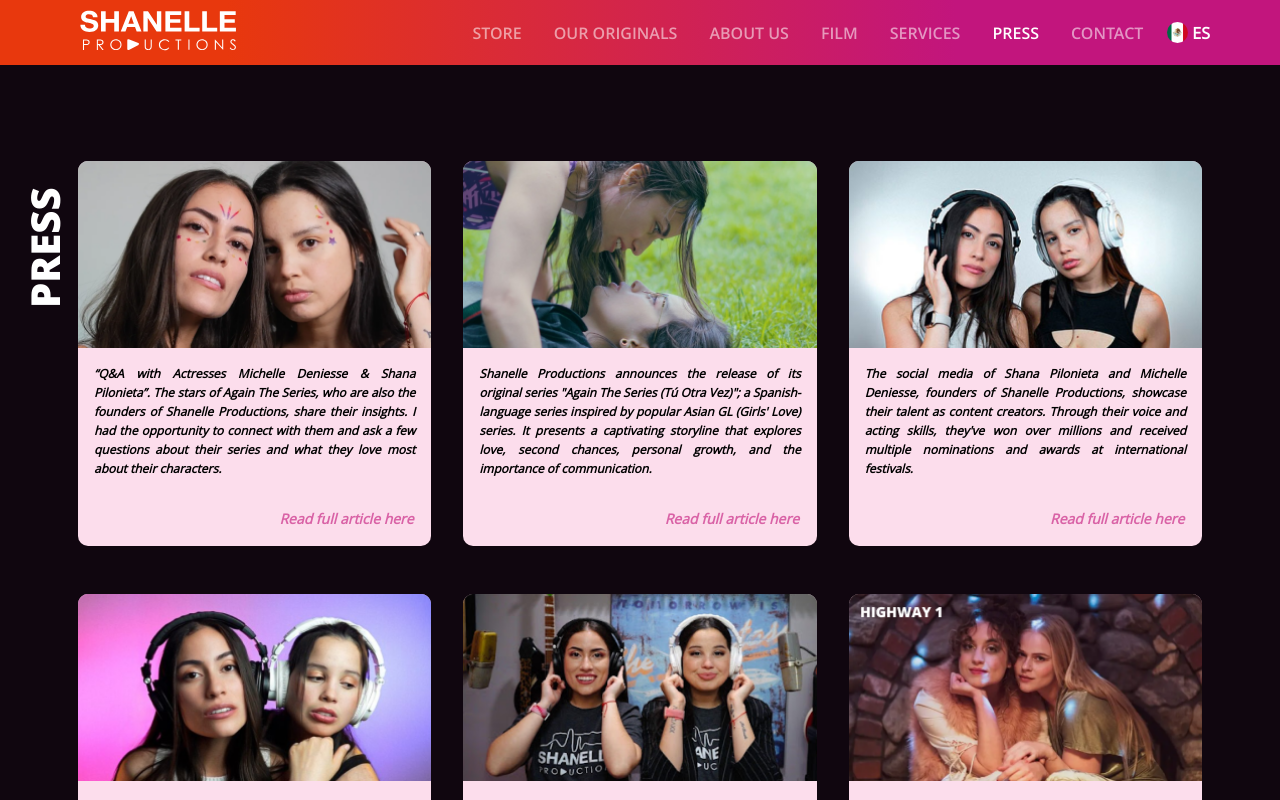
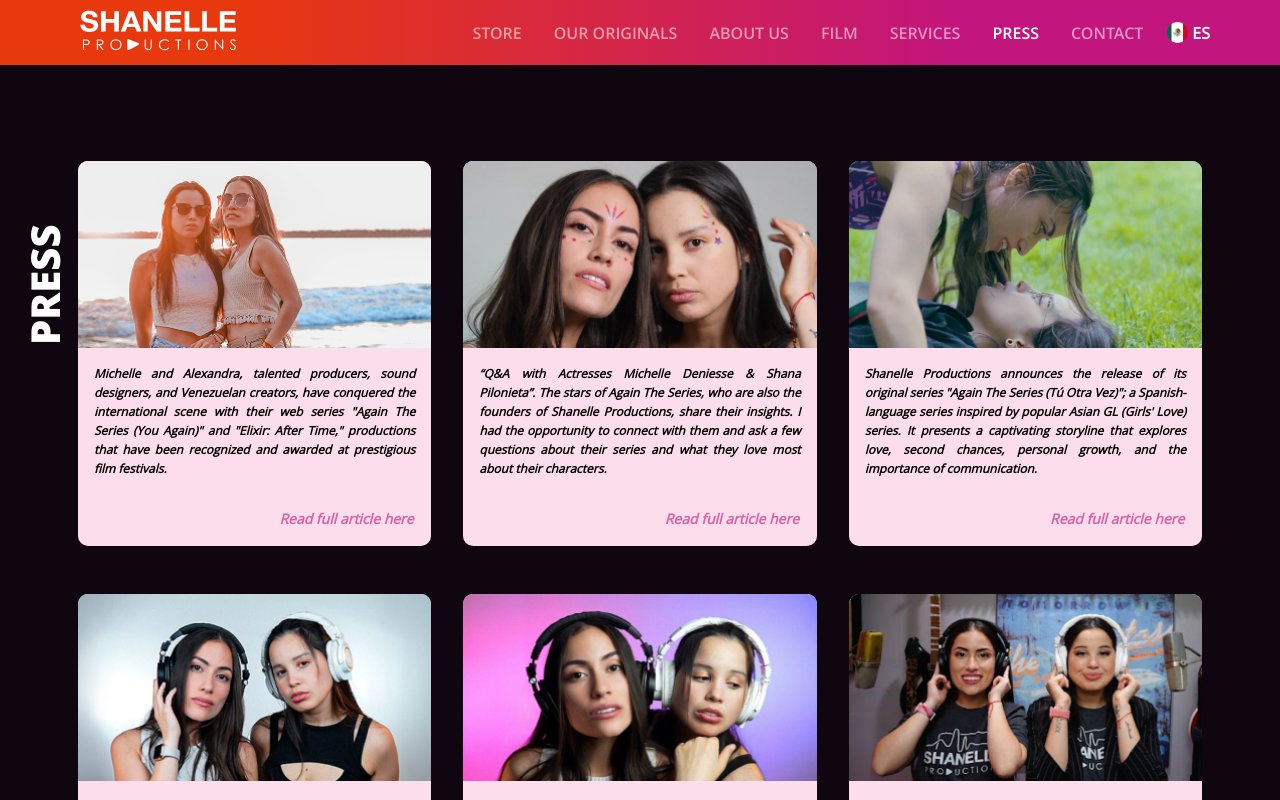
Before and after one commit to pmsg21/Website_Shanelle_Productions, a React (Vite) app: page /press in a window 1280 px wide. Shown: the top 800 px of the page. Built offline with nearby package versions, Linux system fonts and the light colour scheme.

Commit message:
Modificado datos de prensa y de originales

```diff
--- a/src/data/our-originals.ts
+++ b/src/data/our-originals.ts
@@ -64,7 +64,7 @@
     logoAlt: "Elixir: After Time - Logo",
     trailerLink:
       "https://www.youtube.com/embed/b-HUg02nleE?si=azOBH5XJeS46CUA2",
-    views: "2.4MM",
+    views: "3MM",
     watchLink:
       "https://www.youtube.com/playlist?list=PL-NkjSbA8EyHNSYsJSe5tfbeTSFY6wzl4",
   },
@@ -91,7 +91,7 @@
     logoAlt: "Again The Series - Logo",
     trailerLink:
       "https://www.youtube.com/embed/gJe__OJysHA?si=T76pYu4banQclQr-",
-    views: "3.2MM",
+    views: "4.6MM",
     watchLink:
       "https://www.youtube.com/playlist?list=PL-NkjSbA8EyGC95d-3Fig6ULjNpHfohVO",
   },
@@ -122,14 +122,14 @@
       {
         animationDelay: "animate__delay-1-5s",
         followers: {
-          en: "+ 108K followers",
-          es: "+ 108K seguidores",
+          en: "+ 109K followers",
+          es: "+ 109K seguidores",
         },
         icon: TikTok,
         id: 1,
         likesAndViews: {
-          en: "+ 2.8MM likes",
-          es: "+ 2.8MM me gusta",
+          en: "+ 2.9MM likes",
+          es: "+ 2.9MM me gusta",
         },
         link: "https://www.tiktok.com/@shanelleprod",
         title: "Tiktok",
@@ -137,14 +137,14 @@
       {
         animationDelay: "animate__delay-2s",
         followers: {
-          en: "+ 95K followers",
-          es: "+ 95K seguidores",
+          en: "+ 97K followers",
+          es: "+ 97K seguidores",
         },
         icon: Youtube,
         id: 2,
         likesAndViews: {
-          en: "+ 17MM views",
-          es: "+ 17MM vistas",
+          en: "+ 18MM views",
+          es: "+ 18MM vistas",
         },
         link: "https://www.youtube.com/channel/UCV2U3zcCVmNSpYkoe7hBQcQ",
         title: "Youtube",
@@ -158,8 +158,8 @@
         icon: Instagram,
         id: 3,
         likesAndViews: {
-          en: "+ 840K likes",
-          es: "+ 840K me gusta",
+          en: "+ 860K likes",
+          es: "+ 860K me gusta",
         },
         link: "https://www.instagram.com/shanelleprod",
         title: "Instagram",
@@ -167,14 +167,14 @@
       {
         animationDelay: "animate__delay-3s",
         followers: {
-          en: "+ 36K followers",
-          es: "+ 36K seguidores",
+          en: "+ 37K followers",
+          es: "+ 37K seguidores",
         },
         icon: Facebook,
         id: 4,
         likesAndViews: {
-          en: "+ 295K likes",
-          es: "+ 295K me gusta",
+          en: "+ 310K likes",
+          es: "+ 310K me gusta",
         },
         link: "https://www.facebook.com/shanelleprod",
         title: "Facebook",
--- a/src/data/press.ts
+++ b/src/data/press.ts
@@ -2,22 +2,50 @@
 import { Press } from "../interfaces/press";
 
 // ASSETS
+import AgainElixirSeries from "../assets/images/press/again-elixir-series.png";
+import AgainTheSeries from "../assets/images/press/again-the-series.png";
+import AudioEngineeringSociety from "../assets/images/press/audio-engineering-society.png";
+import AudiovisualTalent from "../assets/images/press/audiovisual-talent.png";
 import HighwayOne from "../assets/images/press/highway-1.png";
 import MadLove from "../assets/images/press/mad-love.png";
 import MadLoveSong from "../assets/images/press/mad-love-song.png";
 import OaxacaFilmfest from "../assets/images/press/oaxaca-filmfest.png";
 import OmniaAlbum from "../assets/images/press/omnia-album.png";
+import QaWithActresses from "../assets/images/press/qa-with-actresses.png";
 import Shanelle from "../assets/images/press/shanelle.png";
 import ShanelleProductions from "../assets/images/press/shanelle-productions.png";
 import WizzardFtShanelle from "../assets/images/press/wizzard-ft-shanelle.png";
-import AudioEngineeringSociety from "../assets/images/press/audio-engineering-society.png";
-import AudiovisualTalent from "../assets/images/press/audiovisual-talent.png";
-import QaWithActresses from "../assets/images/press/qa-with-actresses.png";
-import AgainTheSeries from "../assets/images/press/again-the-series.png";
 
 export const press: Press[] = [
   {
     id: 1,
+    alt: "AgainElixirSeries",
+    image: AgainElixirSeries,
+    text: {
+      en: `Michelle and Alexandra, talented producers, sound designers, and Venezuelan creators, have conquered the international scene with their web series "Again The Series (You Again)" and "Elixir: After Time," productions that have been recognized and awarded at prestigious film festivals.`,
+      es: "Michelle y Alexandra, talentosas productoras, diseñadoras de sonido y creadoras venezolanas, han conquistado el panorama internacional con sus series web «Again The Series (Tú Otra Vez)» y «Elixir: After Time», producciones que han sido reconocidas y premiadas en destacados festivales de cine.",
+    },
+    urls: [
+      {
+        id: 1,
+        title: "A RUMBEAR",
+        url: "https://arumbear.com/ve/archivos/44427",
+      },
+      {
+        id: 2,
+        title: "NOTICIAS VENEVISION",
+        url: "https://noticiasvenevision.com/noticias/entretenimiento/productoras-y-actrices-venezolanas-triunfan-en-festivales-de-cine-internacionales-con-sus-series",
+      },
+      {
+        id: 3,
+        title: "QUE TAL ESPECTÁCULOS",
+        url: "https://quetalespectaculos.wordpress.com/2025/02/04/productoras-y-actrices-venezolanas-triunfan-en-festivales-de-cine-internacionales-con-sus-series-originales/",
+      },
+    ],
+    hasModal: true,
+  },
+  {
+    id: 2,
     alt: "QaWithActresses",
     image: QaWithActresses,
     text: {
@@ -27,7 +55,7 @@
     url: "https://lgbt-daily.com/f/qa-with-actresses-michelle-deniesse-shana-pilonieta",
   },
   {
-    id: 2,
+    id: 3,
     alt: "AgainTheSeries",
     image: AgainTheSeries,
     text: {
@@ -54,7 +82,7 @@
     hasModal: true,
   },
   {
-    id: 3,
+    id: 4,
     alt: "AudiovisualTalent",
     image: AudiovisualTalent,
     text: {
@@ -106,7 +134,7 @@
     hasModal: true,
   },
   {
-    id: 4,
+    id: 5,
     alt: "AudioEngineeringSociety",
     image: AudioEngineeringSociety,
     text: {
@@ -116,7 +144,7 @@
     url: "https://cactus24.com.ve/2024/04/30/productoras-de-sonido-wenezolanas-elegidas-como-miembros-votantes-de-la-audio-engineering-society/",
   },
   {
-    id: 5,
+    id: 6,
     alt: "Shanelle",
     image: Shanelle,
     text: {
@@ -143,7 +171,7 @@
     hasModal: true,
   },
   {
-    id: 6,
+    id: 7,
     alt: "HighwayOne",
     image: HighwayOne,
     text: {
@@ -153,7 +181,7 @@
     url: "https://thedrillmag.com/exclusive-trailer-release-vintage-nye-house-party-highway-one/",
   },
   {
-    id: 7,
+    id: 8,
     alt: "OaxacaFilmfest",
     image: OaxacaFilmfest,
     text: {
@@ -163,7 +191,7 @@
     url: "https://cactus24.com.ve/2019/12/14/shanelle-de-sello-venezolano-llega-a-festivales-de-cines-internacionales/",
   },
   {
-    id: 8,
+    id: 9,
     alt: "OmniaAlbum",
     image: OmniaAlbum,
     text: {
@@ -173,7 +201,7 @@
     url: "https://cactus24.com.ve/2019/08/26/shanelle-el-duo-musical-venezolano-dispuesto-a-conquistar-el-mundo-con-omnia-su-nuevo-album-experimental/",
   },
   {
-    id: 9,
+    id: 10,
     alt: "MadLoveSong",
     image: MadLoveSong,
     text: {
@@ -183,7 +211,7 @@
     url: "https://venezuelaempresarial.com.ve/noticia.php?post=7169",
   },
   {
-    id: 10,
+    id: 11,
     alt: "WizzardFtShanelle",
     image: WizzardFtShanelle,
     text: {
@@ -193,7 +221,7 @@
     url: "https://revistaronda.net/wizzard-mas-empalagoso-y-muere/",
   },
   {
-    id: 11,
+    id: 12,
     alt: "MadLove",
     image: MadLove,
     text: {
@@ -203,7 +231,7 @@
     url: "https://somosnoticias.com.ve/mad-love-el-nuevo-tema-de-wizzard-feat-shanelle/",
   },
   {
-    id: 12,
+    id: 13,
     alt: "ShanelleProductions",
     image: ShanelleProductions,
     text: {
```
Also changed, not shown: src/assets/images/press/again-elixir-series.png (added).
